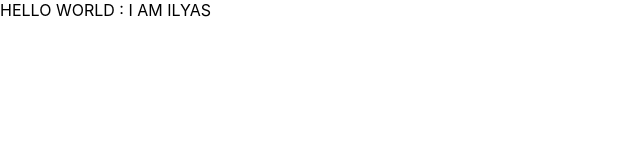
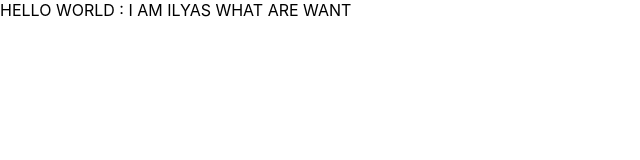
Before and after one commit to ilyasafzal/first-react-app, a React (Create React App) app: page / in a window 1280 px wide. Shown: the top 160 px of the page, without its empty margins (0-640 px from the left). Built offline with nearby package versions, Linux system fonts and the light colour scheme.

Commit message:
first-react-app -v2

```diff
--- a/src/App.js
+++ b/src/App.js
@@ -6,6 +6,7 @@ function App() {
   return (
     <div>
 HELLO  WORLD  : I AM ILYAS
+     WHAT ARE WANT
     </div>
   );
 }
```
